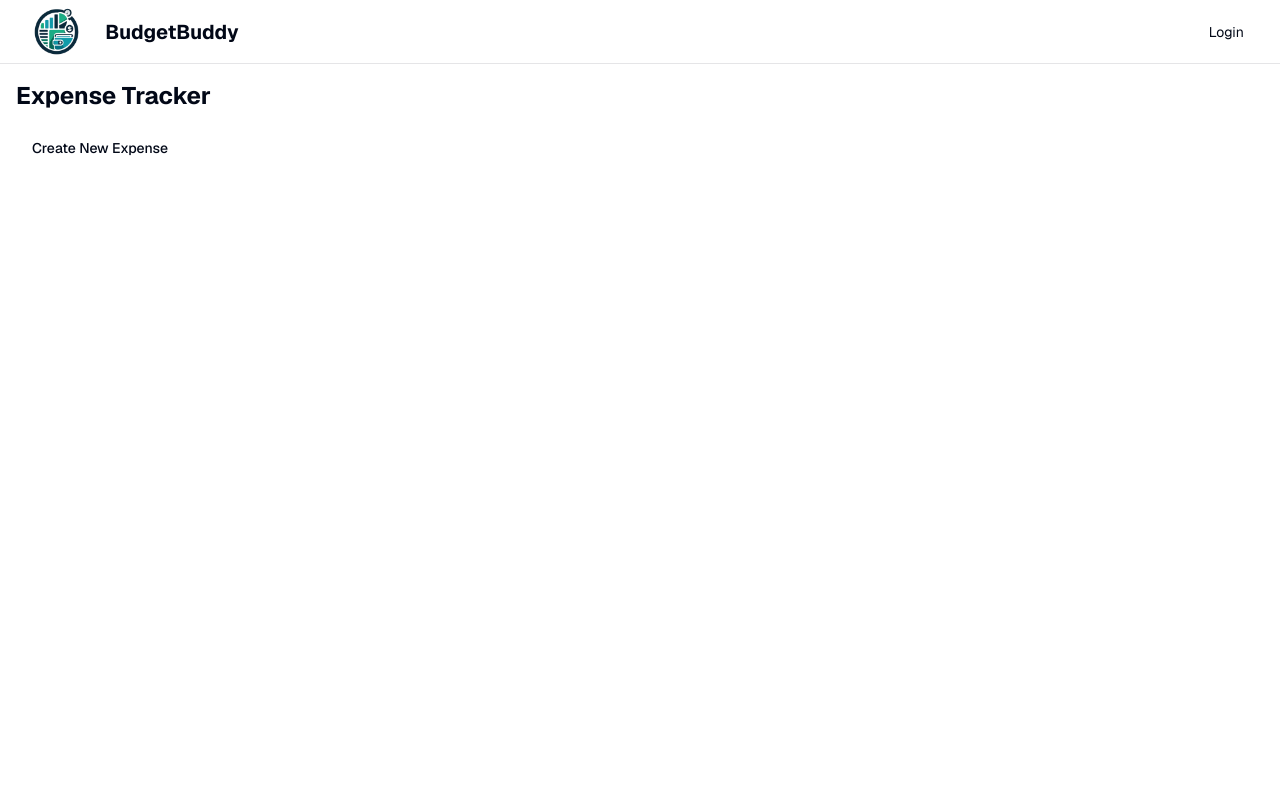
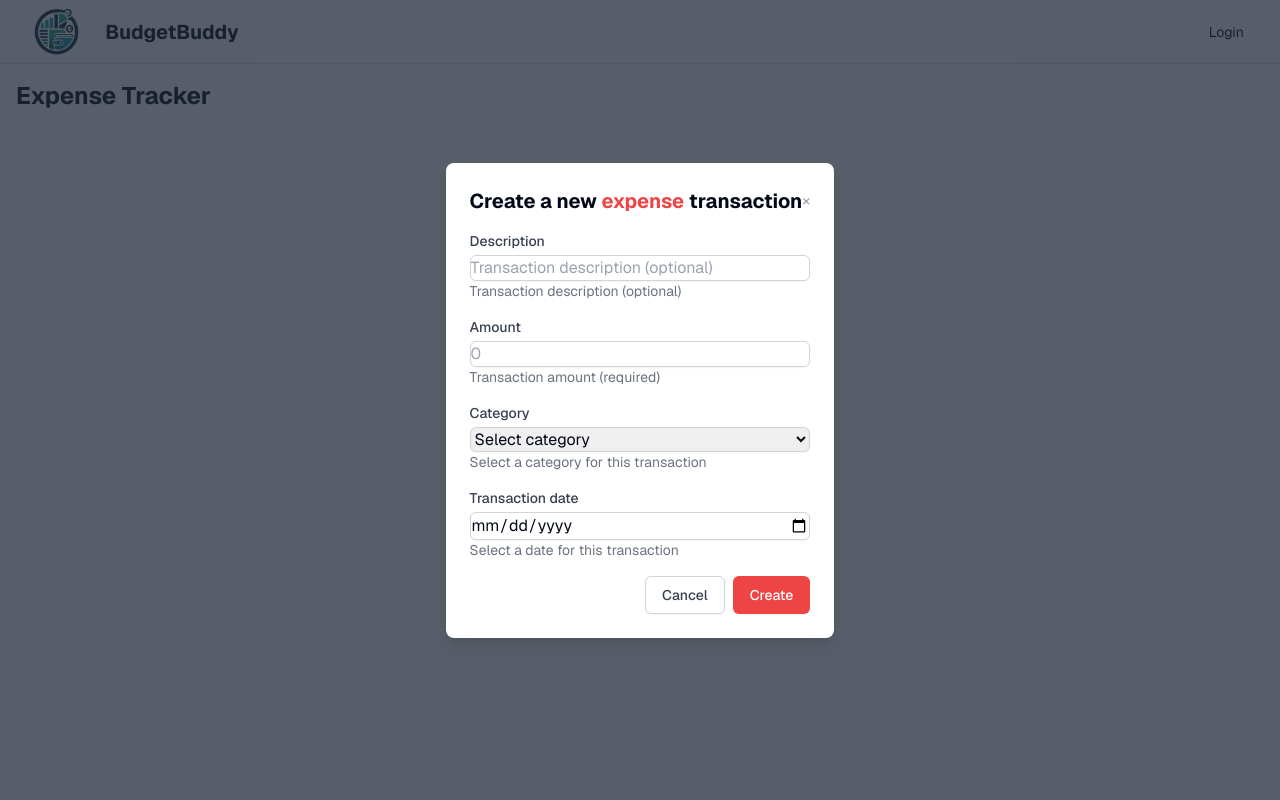
Before and after one commit to digital-explorers-2/budget-buddy, a Next.js app: page /expense in a window 1280 px wide. Shown: the top 800 px of the page. Built offline with nearby package versions, Linux system fonts and the light colour scheme; no server answers.

Commit message:
feat: modify the add expense form

```diff
--- a/app/expense/expense-modal.tsx
+++ b/app/expense/expense-modal.tsx
@@ -1,84 +1,122 @@
-"use client"
+"use client";
+import React from 'react';
+import { useForm, Controller, FormProvider } from 'react-hook-form';
 
-import { useForm, Controller } from 'react-hook-form';
-import { Dialog, DialogTrigger, DialogContent, DialogClose } from '@/components/ui/dialog';
-import { Form, FormField, FormItem, FormLabel, FormControl, FormMessage } from '@/components/ui/form';
-import { Input } from '@/components/ui/input';
-import { Button } from '@/components/ui/button';
-import { Select } from '@/components/ui/select';
+const ExpenseModal: React.FC = () => {
+  const methods = useForm();
+  const { handleSubmit, control } = methods;
 
-
-
-export function ExpenseForm() {
-  const { control, handleSubmit } = useForm<ExpenseFormData>();
-
-  const onSubmit = (data: ExpenseFormData) => {
+  const onSubmit = (data: any) => {
     console.log(data);
   };
 
   return (
-    <Dialog>
-      <DialogTrigger asChild>
-        <Button>Create New Expense</Button>
-      </DialogTrigger>
-      <DialogContent>
-        <DialogClose asChild>
-          <Button>Close</Button>
-        </DialogClose>
-        <form onSubmit={handleSubmit(onSubmit)} className="space-y-4">
-          <FormItem>
-            <FormLabel>Description</FormLabel>
-            <FormControl>
+    <FormProvider {...methods}>
+      <div className="fixed inset-0 flex items-center justify-center bg-gray-800 bg-opacity-75">
+        <div className="bg-white rounded-lg shadow-lg max-w-md mx-auto p-6">
+          <div className="flex justify-between items-center mb-4">
+            <h2 className="text-xl font-bold">
+              Create a new <span className="text-red-500">expense</span> transaction
+            </h2>
+            <button className="text-gray-400 hover:text-gray-600">&times;</button>
+          </div>
+          <form onSubmit={handleSubmit(onSubmit)}>
+            <div className="mb-4">
+              <label htmlFor="description" className="block text-sm font-medium text-gray-700">Description</label>
               <Controller
                 name="description"
                 control={control}
-                render={({ field }) => <Input placeholder="Expense description" {...field} />}
+                defaultValue=""
+                render={({ field }) => (
+                  <input
+                    id="description"
+                    {...field}
+                    placeholder="Transaction description (optional)"
+                    className="mt-1 block w-full border border-gray-300 rounded-md shadow-sm"
+                  />
+                )}
               />
-            </FormControl>
-            <FormMessage />
-          </FormItem>
-          <FormItem>
-            <FormLabel>Amount</FormLabel>
-            <FormControl>
+              <p className="text-sm text-gray-500">Transaction description (optional)</p>
+            </div>
+            <div className="mb-4">
+              <label htmlFor="amount" className="block text-sm font-medium text-gray-700">Amount</label>
               <Controller
                 name="amount"
                 control={control}
-                render={({ field }) => <Input type="number" placeholder="0.00" {...field} />}
+                defaultValue=""
+                render={({ field }) => (
+                  <input
+                    type="number"
+                    id="amount"
+                    {...field}
+                    placeholder="0"
+                    required
+                    className="mt-1 block w-full border border-gray-300 rounded-md shadow-sm"
+                  />
+                )}
               />
-            </FormControl>
-            <FormMessage />
-          </FormItem>
-          <FormItem>
-            <FormLabel>Category</FormLabel>
-            <FormControl>
+              <p className="text-sm text-gray-500">Transaction amount (required)</p>
+            </div>
+            <div className="mb-4">
+              <label htmlFor="category" className="block text-sm font-medium text-gray-700">Category</label>
               <Controller
                 name="category"
                 control={control}
+                defaultValue=""
                 render={({ field }) => (
-                  <Select {...field}>
-                    <option value="food">Food</option>
-                    <option value="transportation">Transportation</option>
-                    <option value="entertainment">Entertainment</option>
-                  </Select>
+                  <select
+                    id="category"
+                    {...field}
+                    required
+                    className="mt-1 block w-full border border-gray-300 rounded-md shadow-sm"
+                  >
+                    <option value="" disabled>Select category</option>
+                    <option value="Food">Food</option>
+                    <option value="Transport">Transport</option>
+                    <option value="Utilities">Utilities</option>
+                  </select>
                 )}
               />
-            </FormControl>
-            <FormMessage />
-          </FormItem>
-          <FormItem>
-            <FormLabel>Date</FormLabel>
-            <FormControl>
+              <p className="text-sm text-gray-500">Select a category for this transaction</p>
+            </div>
+            <div className="mb-4">
+              <label htmlFor="date" className="block text-sm font-medium text-gray-700">Transaction date</label>
               <Controller
                 name="date"
                 control={control}
-                render={({ field }) => <Input type="date" {...field} />}
+                defaultValue=""
+                render={({ field }) => (
+                  <input
+                    type="date"
+                    id="date"
+                    {...field}
+                    required
+                    className="mt-1 block w-full border border-gray-300 rounded-md shadow-sm"
+                  />
+                )}
               />
-            </FormControl>
-            <FormMessage />
-          </FormItem>
-          <Button type="submit">Create</Button>
-        </form>
-      </DialogContent>
-    </Dialog>
+              <p className="text-sm text-gray-500">Select a date for this transaction</p>
+            </div>
+            <div className="flex justify-end">
+              <button
+                type="button"
+                className="mr-2 px-4 py-2 border border-gray-300 rounded-md shadow-sm text-sm font-medium text-gray-700 bg-white hover:bg-gray-50"
+                onClick={() => console.log('Cancel')}
+              >
+                Cancel
+              </button>
+              <button
+                type="submit"
+                className="px-4 py-2 border border-transparent rounded-md shadow-sm text-sm font-medium text-white bg-red-500 hover:bg-red-600"
+              >
+                Create
+              </button>
+            </div>
+          </form>
+        </div>
+      </div>
+    </FormProvider>
   );
-}
+};
+
+export default ExpenseModal;
--- a/app/expense/page.tsx
+++ b/app/expense/page.tsx
@@ -1,12 +1,12 @@
 "use client"
 
-import { ExpenseForm } from './expense-modal';
+import ExpenseModal  from './expense-modal';
 
 export default function Home() {
   return (
     <div className="container mx-auto p-4">
       <h1 className="text-2xl font-bold mb-4">Expense Tracker</h1>
-      <ExpenseForm />
+      <ExpenseModal />
     </div>
   );
 }
```
